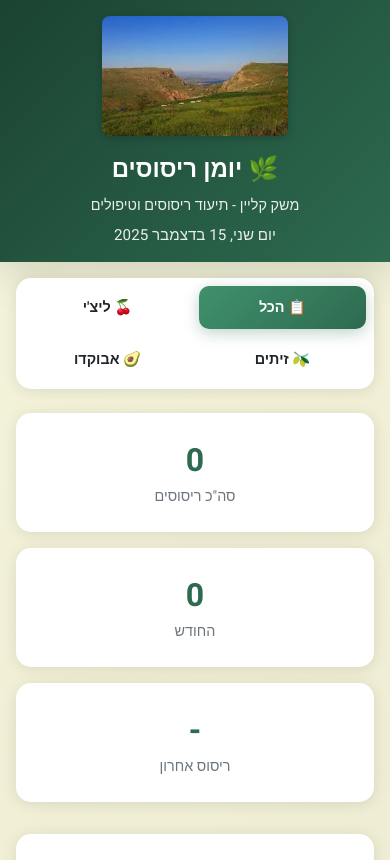
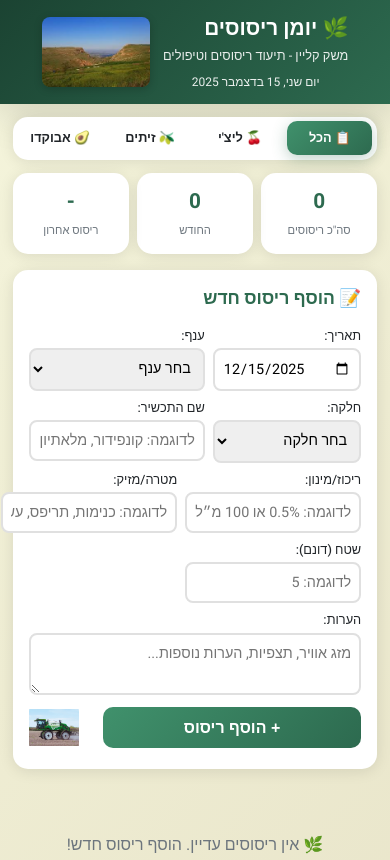
Before and after one commit to kleina2323/Risusim, a plain HTML site: page index.html in a window 390 px wide. Shown: the top 860 px of the page. Drawn offline with Linux system fonts and the light colour scheme; no server answers.

Commit message:
Add files via upload

```diff
--- a/css/style.css
+++ b/css/style.css
@@ -543,77 +543,131 @@ footer {
 /* Responsive */
 @media (max-width: 700px) {
     header {
-        padding: 1rem;
+        padding: 0.8rem;
     }
 
     .header-container {
-        flex-direction: column;
-        gap: 1rem;
+        flex-direction: row;
+        gap: 0.8rem;
     }
 
     .header-text {
-        text-align: center;
+        text-align: right;
     }
 
     .header-logo {
-        height: 120px;
-        order: -1;
+        height: 70px;
+        width: auto;
     }
 
     header h1 {
-        font-size: 1.5rem;
+        font-size: 1.3rem;
+        margin-bottom: 0.2rem;
     }
 
     header .subtitle {
+        font-size: 0.8rem;
+        margin-bottom: 0.2rem;
+    }
+
+    .header-text .datetime {
+        font-size: 0.75rem;
+    }
+
+    .container {
+        padding: 0.8rem;
+    }
+
+    .tabs-section {
+        margin-bottom: 0.8rem;
+    }
+
+    .tabs {
+        padding: 0.3rem;
+        gap: 0.3rem;
+    }
+
+    .tab-btn {
+        padding: 0.5rem;
+        font-size: 0.8rem;
+    }
+
+    .stats-section {
+        grid-template-columns: repeat(3, 1fr);
+        gap: 0.5rem;
+        margin-bottom: 1rem;
+    }
+
+    .stat-card {
+        padding: 0.8rem 0.5rem;
+    }
+
+    .stat-number {
+        font-size: 1.3rem;
+    }
+
+    .stat-label {
+        font-size: 0.7rem;
+    }
+
+    .form-section {
+        padding: 1rem;
+        margin-bottom: 1rem;
+    }
+
+    .form-section h2 {
+        font-size: 1.1rem;
+        margin-bottom: 1rem;
+    }
+
+    .form-row {
+        grid-template-columns: 1fr 1fr;
+        gap: 0.5rem;
+        margin-bottom: 0.5rem;
+    }
+
+    .form-group label {
+        font-size: 0.8rem;
+        margin-bottom: 0.2rem;
+    }
+
+    .form-group input,
+    .form-group select,
+    .form-group textarea {
+        padding: 0.5rem;
         font-size: 0.9rem;
     }
 
-    .container {
-        padding: 1rem;
-    }
-
-    .tabs {
-        flex-wrap: wrap;
-    }
-
-    .tab-btn {
-        flex: 1 1 45%;
-        padding: 0.7rem;
-        font-size: 0.9rem;
-    }
-
-    .stats-section {
-        grid-template-columns: 1fr;
-    }
-
-    .form-row {
-        grid-template-columns: 1fr;
-    }
-
     .form-group.full-width {
-        grid-column: span 1;
+        grid-column: span 2;
     }
 
     .btn-row {
-        flex-direction: column;
-        align-items: center;
+        margin-top: 0.5rem;
+    }
+
+    .btn-add {
+        padding: 0.7rem;
+        font-size: 1rem;
     }
 
     .btn-image {
-        width: 60px;
-        height: 60px;
+        width: 50px;
+        height: 50px;
     }
 
-    .filter-btns {
-        justify-content: center;
+    .spray-card {
+        padding: 0.8rem;
     }
 
     .spray-details {
-        grid-template-columns: 1fr;
+        grid-template-columns: 1fr 1fr;
+        font-size: 0.8rem;
     }
 
     .modal-content {
         width: 95%;
-        padding: 1.5rem;
+        padding: 1rem;
+        max-height: 85vh;
     }
 }
```
